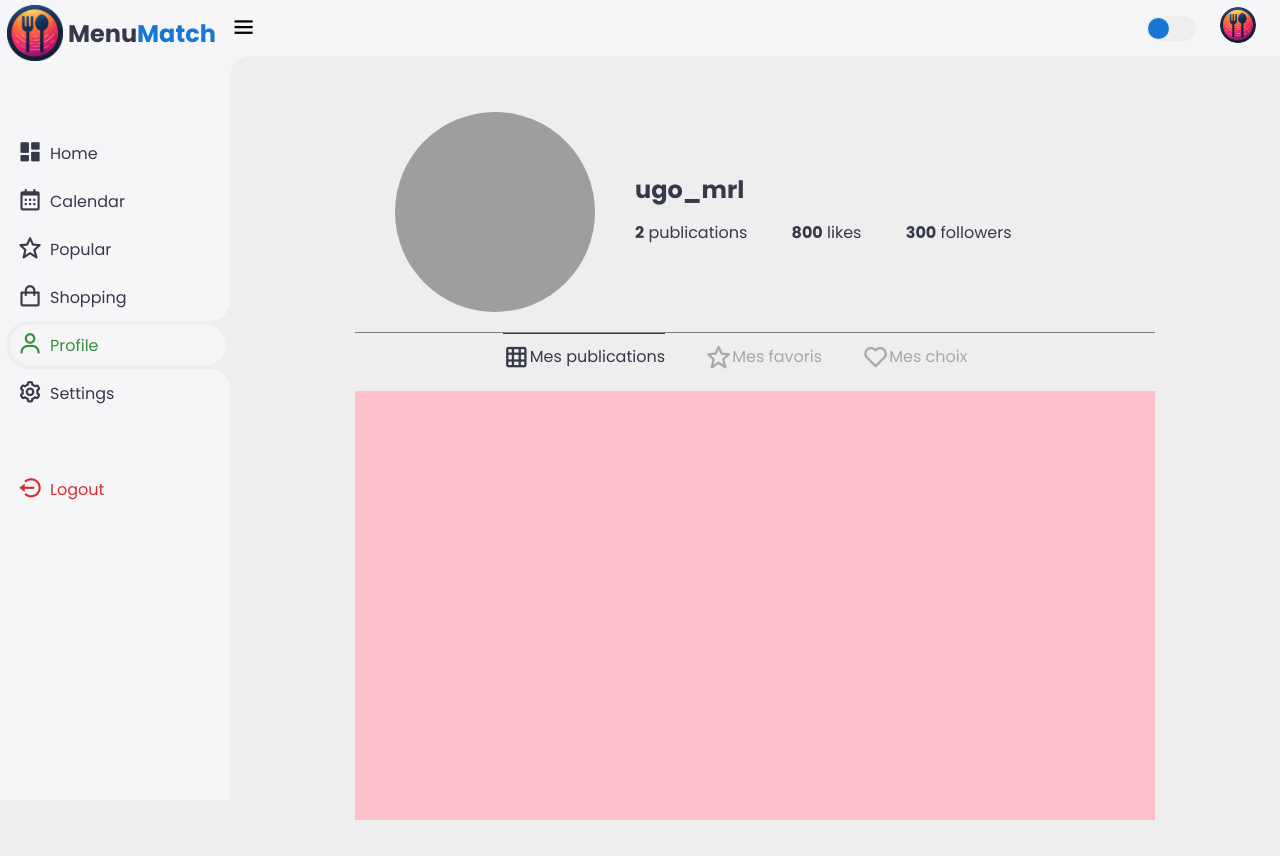
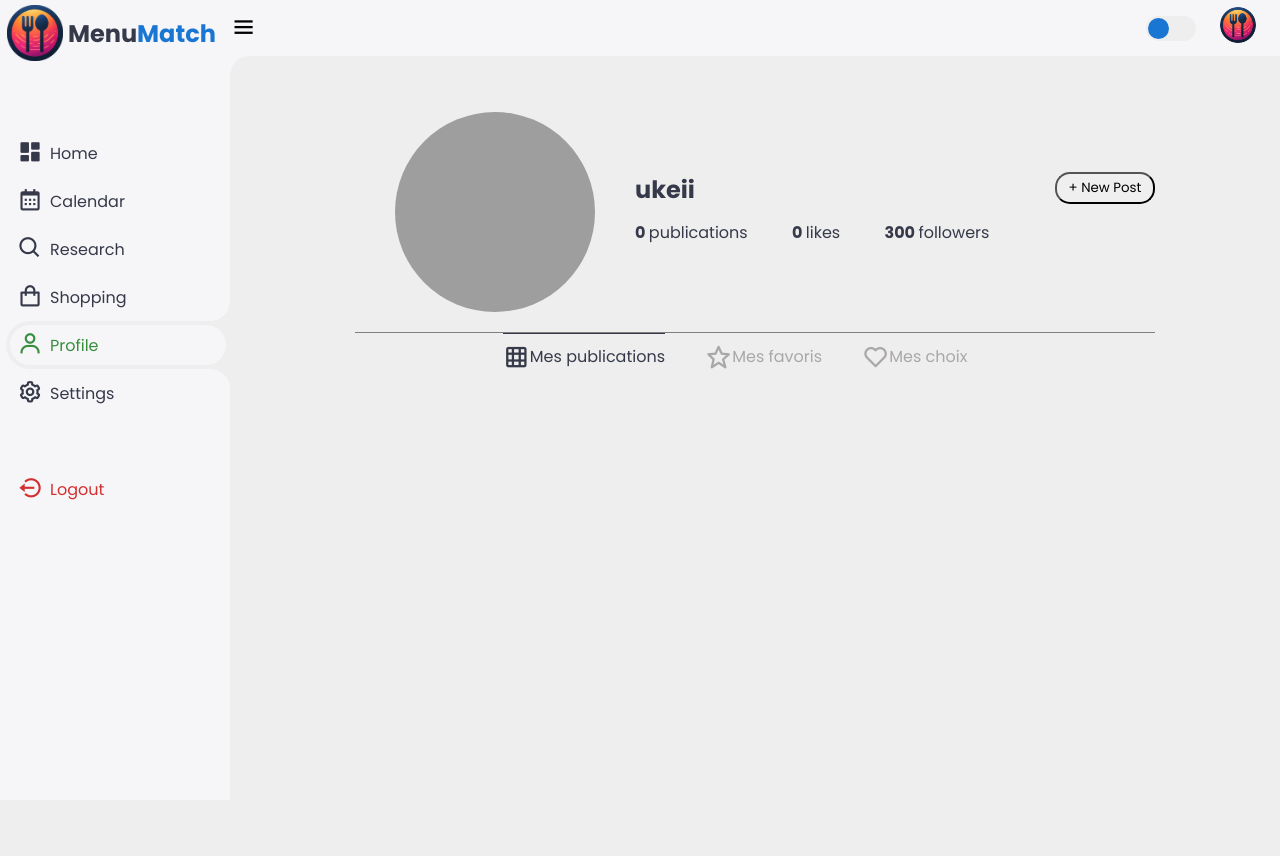
Before and after one commit to ukeii/menuMatch, a PHP site: page /VUES/profile.php in a window 1280 px wide. Run offline with PHP 8.4, Linux system fonts and the light colour scheme; a user stored in the database is signed in; data comes from the database, SQL or seed files in the repository; grey boxes are pictures that could not be loaded.

Commit message:
implémentation des publications sur profile

```diff
--- a/CSS/profile.css
+++ b/CSS/profile.css
@@ -25,18 +25,19 @@ body {
 
 main {
     width: 100%;
+    min-width: 800px;
     height: 100%;
     flex-direction: column;
     align-items: center;
     justify-content: top;
+    z-index: 1;
 }
 
 .profile-banner{
     display: flex;
+    z-index: 5;
     min-width: 800px;
-    max-width: 1000px;
     min-height: 240px;
-    max-height: 240px;
     justify-content: space-between;
     align-items: center;
 }
@@ -72,6 +73,16 @@ main {
     display: flex;
     width: 100%;
     height: 40%;
+    justify-content: space-between;
+}
+
+.profile-banner .right-container .header-container button {
+    display: flex;
+    align-items: center;
+    justify-content: center;
+    cursor: pointer;
+    width: 100px;
+    border-radius: 15px;
 }
 
 .profile-banner .right-container .statistic-container{
@@ -141,6 +152,50 @@ main {
     display: flex;
     margin-top: 20px;
     width: 800px;
-    height: 500px;
-    background-color: pink;
+    height: auto;
 }
+
+.post{
+    position: relative;
+    display: flex;
+    width: 266px;
+    height: 266px;
+    margin-right: 1px;
+    background-size: cover;
+    background-position: center;
+    cursor: pointer;
+    align-items: center;
+    justify-content: center;
+    flex-direction: column;
+}
+
+.post:hover::before{
+    content: '';
+    position: absolute;
+    top: 0;
+    left: 0;
+    right: 0;
+    bottom: 0;
+    background-color: rgba(0,0,0,0.4);
+    pointer-events: none;
+}
+
+.postStatistic{
+    display: none;
+    color: white;
+    font-size: 40px;
+    font-weight: bold;
+    justify-content: center;
+    align-items: center;
+    position: absolute;
+    width: 100%;
+}
+
+.post:hover .postStatistic{
+    display: flex;
+}
+
+
+.postStatistic .bx{
+    font-size: 50px;
+}
--- a/POST/bdd.php
+++ b/POST/bdd.php
@@ -1,5 +1,5 @@
 <?php
 $servername = "localhost";
 $dbUsername = "root";
-$dbPassword = "";
+$dbPassword = "root";
 $dbname = "menuMatch";
--- /dev/null
+++ b/POST/fetch_user_post.php
@@ -0,0 +1,26 @@
+<?php
+
+
+function fetchUserPosts() {
+    session_start();
+    include 'bdd.php';
+    $conn = new mysqli($servername, $dbUsername, $dbPassword, $dbname);
+    if ($conn->connect_error) {
+        die("La connexion a échoué : " . $conn->connect_error);
+    }
+
+    $userID = $_SESSION['userID'];
+    $stmt = $conn->prepare("SELECT * FROM recipe WHERE creatorID = ?");  // Assurez-vous que le nom de la table et la colonne sont corrects
+    $stmt->bind_param("i", $userID);
+    $stmt->execute();
+    $result = $stmt->get_result();
+    $posts = [];
+
+    while ($row = $result->fetch_assoc()) {
+        $posts[] = $row;
+    }
+
+    $stmt->close();
+    $conn->close();
+    return $posts;
+}
--- a/VUES/profile.php
+++ b/VUES/profile.php
@@ -31,13 +31,66 @@
                 </div>
                 <div class="right-container">
                     <div class="header-container">
-                        <span>ugo_mrl</span>
+                        <span>
+                            <?php
+                            session_start();
+                            echo $_SESSION['username'];
+                            ?>
+                        </span>
+                        <button>+ New Post</button>
                     </div>
                     <div class="statistic-container">
                         <ul>
-                            <li><span>2</span> publications</li>
-                            <li><span>800</span> likes</li>
-                            <li><span>300</span> followers</li>
+                            <li>
+                                <span>
+                                    <?php
+                                    session_start();
+                                    include '../POST/bdd.php';
+                                    $conn = new mysqli($servername, $dbUsername, $dbPassword, $dbname);
+                                    if ($conn->connect_error) {
+                                        die("La connexion a échoué : " . $conn->connect_error);
+                                    }
+                                    $stmt = $conn->prepare("SELECT COUNT(*) as numPublications FROM recipe WHERE creatorID = ?");
+                                    $stmt->bind_param("i", $_SESSION['userID']);
+                                    $stmt->execute();
+                                    $result = $stmt->get_result();
+                                    $row = $result->fetch_array(MYSQLI_ASSOC);
+                                    $count = $row['numPublications'];
+                                    echo $count;
+                                    $stmt->close();
+                                    $conn->close();
+                                    ?>
+                                </span> publications
+                            </li>
+                            <li>
+                                <span>
+                                    <?php
+                                    session_start();
+                                    include '../POST/bdd.php';
+
+                                    $conn = new mysqli($servername, $dbUsername, $dbPassword, $dbname);
+                                    if ($conn->connect_error) {
+                                        die("La connexion a échoué : " . $conn->connect_error);
+                                    }
+
+                                    $stmt = $conn->prepare("SELECT SUM(likes) as numLikes FROM recipe WHERE creatorID = ?");
+                                    $stmt->bind_param("i", $_SESSION['userID']);
+                                    $stmt->execute();
+                                    $result = $stmt->get_result();
+                                    $row = $result->fetch_array(MYSQLI_ASSOC);
+                                    $totalLikes = $row['numLikes'] ? $row['numLikes'] : 0;
+                                    echo $totalLikes;
+                                    $stmt->close();
+                                    $conn->close();
+                                    ?>
+
+                                </span> likes
+                            </li>
+                            <li>
+                                <span>
+                                    300
+                                </span> followers
+                            </li>
                         </ul>
                     </div>
                 </div>
@@ -59,7 +112,20 @@
                 </ul>
             </div>
             <!-- Profile Post-->
-            <div class="user-post"></div>
+            <div class="user-post">
+                <?php include '../POST/fetch_user_post.php'; ?>
+
+                <?php
+                $userPosts = fetchUserPosts();
+                foreach ($userPosts as $post) {
+                    echo '<div class="post" style="background-image: url(\'' . htmlspecialchars($post["posterPath"]) . '\');">';
+                    echo '<div class="postStatistic"><i class="bx bx-heart"></i>' . htmlspecialchars($post["likes"]) ;
+                    echo '</div>';
+                    echo '</div>';
+                }
+                ?>
+            </div>
+
         </main>
 
     </div>
--- a/VUES/popular.php
+++ b/VUES/research.php
@@ -7,7 +7,7 @@
     <link href='https://unpkg.com/boxicons@2.1.4/css/boxicons.min.css' rel='stylesheet'>
     <link rel="stylesheet" href="../css/navBar.css">
     <script src="https://code.jquery.com/jquery-3.6.0.min.js"></script>
-    <title>Popular</title>
+    <title>Research</title>
 </head>
 
 <body>
--- a/VUES/sideBar.php
+++ b/VUES/sideBar.php
@@ -14,7 +14,7 @@
         </li>
         <li <?php if (strpos($_SERVER['PHP_SELF'], 'popular.php') !== false)
             echo 'class="active"'; ?>>
-            <a href="popular.php"><i class='bx bx-star'></i>Popular</a>
+            <a href="research.php"><i class='bx bx-search'></i>Research</a>
         </li>
         <li <?php if (strpos($_SERVER['PHP_SELF'], 'shopping.php') !== false)
             echo 'class="active"'; ?>>
--- a/VUES/sidebarMobile.php
+++ b/VUES/sidebarMobile.php
@@ -7,7 +7,7 @@
             <a href="calendar.php"><i class='bx bx-calendar'></i>Calendar</a>
         </li>
         <li <?php if (strpos($_SERVER['PHP_SELF'], 'popular.php') !== false) echo 'class="active"'; ?>>
-            <a href="popular.php"><i class='bx bx-star'></i>Popular</a>
+            <a href="research.php"><i class='bx bx-search'></i>Research</a>
         </li>
         <li <?php if (strpos($_SERVER['PHP_SELF'], 'shopping.php') !== false) echo 'class="active"'; ?>>
             <a href="shopping.php"><i class='bx bx-shopping-bag'></i>Shopping</a>
```
Also changed, not shown: POST/sendSwipeData_post.php (+11 -3 lines).
